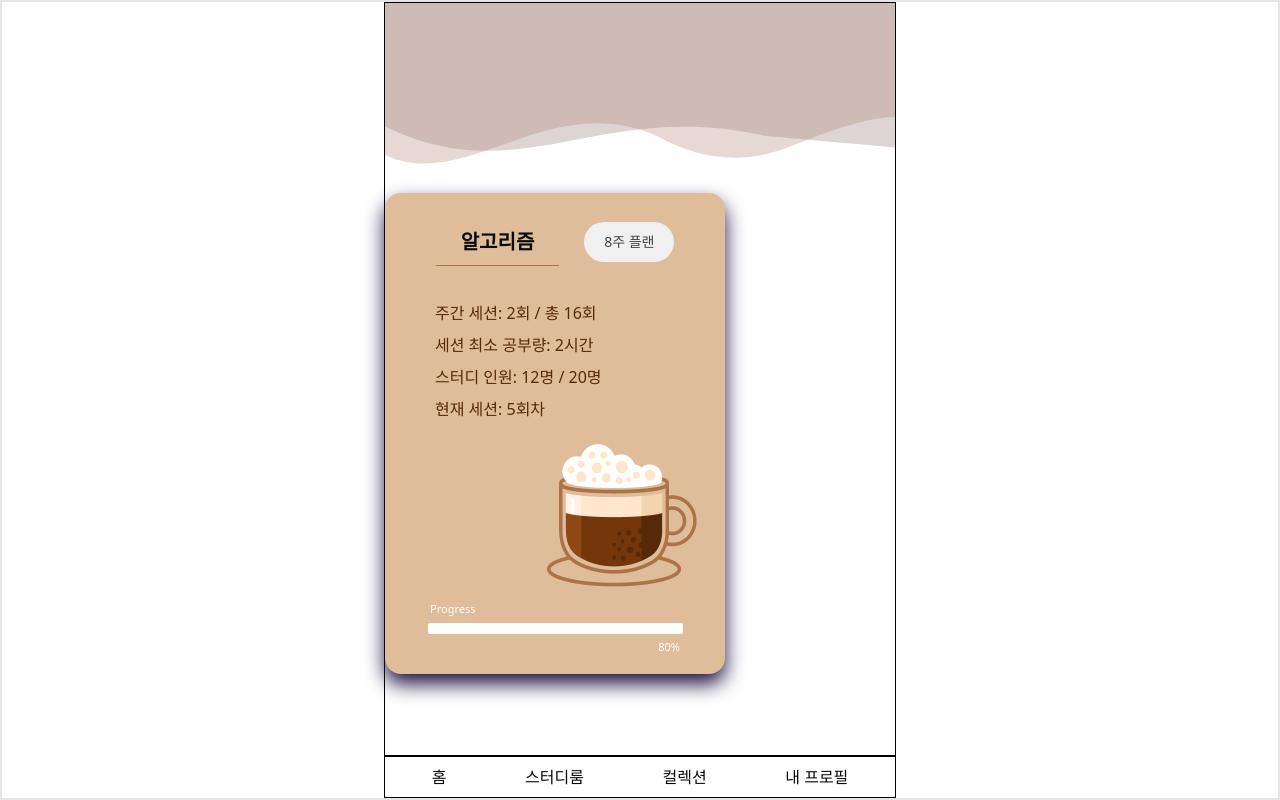
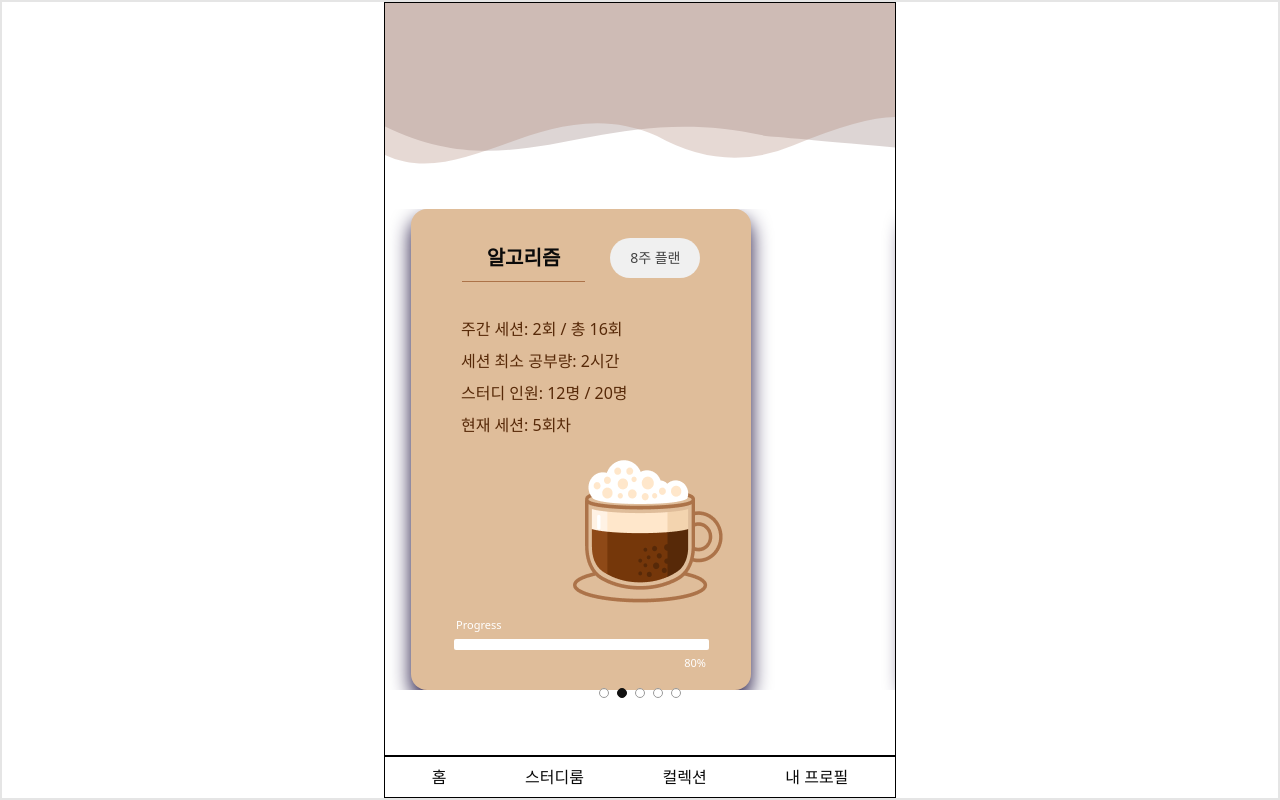
Before and after one commit to StudyMeotsa/FE_React, a React (Vite) app: page /studyroom in a window 1280 px wide. Built offline with nearby package versions, Linux system fonts and the light colour scheme; the HTML template or start-up script is replaced by a standard one.

Commit message:
Feat: Carousel 구현중

```diff
--- a/package.json
+++ b/package.json
@@ -20,6 +20,8 @@
     "react": "^19.1.1",
     "react-dom": "^19.1.1",
     "react-router": "^7.9.5",
+    "react-slick": "^0.31.0",
+    "slick-carousel": "^1.8.1",
     "styled-components": "^6.1.19",
     "tailwind-merge": "^3.3.1",
     "tailwindcss": "^4.1.16",
@@ -30,6 +32,7 @@
     "@types/node": "^24.10.0",
     "@types/react": "^19.1.16",
     "@types/react-dom": "^19.1.9",
+    "@types/react-slick": "^0.23.13",
     "@vitejs/plugin-react": "^5.0.4",
     "babel-plugin-react-compiler": "^19.1.0-rc.3",
     "eslint": "^9.36.0",
--- /dev/null
+++ b/src/components/StudyRoom/Card/CardCarousel.tsx
@@ -0,0 +1,82 @@
+import { useRef, useState, useEffect, useCallback } from 'react';
+import Card from './Card';
+import '@/components/StudyRoom/Card/CardCarouselCss.css';
+
+export default function CardCarousel({ interval = 3000 }) {
+  const trackRef = useRef<HTMLDivElement>(null);
+  const [index, setIndex] = useState(0);
+
+  const cards = Array.from({ length: 5 }, (_, i) => <Card key={i} />);
+  const count = cards.length;
+
+  const clamp = (i: number) => (i + count) % count;
+
+  const scrollTo = useCallback((i: number, behavior: ScrollBehavior = 'smooth') => {
+    const el = trackRef.current;
+    if (!el) return;
+    const child = el.children[i] as HTMLElement;
+    if (child) child.scrollIntoView({ behavior, inline: 'center', block: 'nearest' });
+    setIndex(i);
+  }, []);
+
+  // 수동 스크롤 시 index 동기화
+  useEffect(() => {
+    const el = trackRef.current;
+    if (!el) return;
+
+    const onScroll = () => {
+      const i = Math.round(el.scrollLeft / el.clientWidth);
+      if (i !== index) setIndex(i);
+    };
+
+    el.addEventListener('scroll', onScroll, { passive: true });
+    return () => el.removeEventListener('scroll', onScroll);
+  }, [index]);
+
+  // 자동 슬라이드
+  const [paused, setPaused] = useState(false);
+  useEffect(() => {
+    if (paused || count <= 1) return;
+
+    const id = setInterval(() => {
+      scrollTo(clamp(index + 1));
+    }, interval);
+
+    return () => clearInterval(id);
+  }, [paused, index, count, interval, scrollTo]);
+
+  return (
+    <div
+      className='carousel-container'
+      onMouseEnter={() => setPaused(true)}
+      onMouseLeave={() => setPaused(false)}
+      onTouchStart={() => setPaused(true)}
+      onTouchEnd={() => setPaused(false)}>
+      {/* 카드 트랙 */}
+      <div
+        className='carousel-wrapper'
+        ref={trackRef}>
+        {cards.map((card, i) => (
+          <div
+            className='carousel-item'
+            key={i}>
+            {card}
+          </div>
+        ))}
+      </div>
+
+      {/* 점 인디케이터 */}
+      {count > 1 && (
+        <div className='carousel-indicators'>
+          {cards.map((_, i) => (
+            <button
+              key={i}
+              className={`indicator ${i === index ? 'active' : ''}`}
+              onClick={() => scrollTo(i)}
+            />
+          ))}
+        </div>
+      )}
+    </div>
+  );
+}
--- /dev/null
+++ b/src/components/StudyRoom/Card/CardCarouselCss.css
@@ -0,0 +1,49 @@
+.carousel-container {
+  width: 100%;
+  overflow: hidden;
+  position: relative;
+  padding: 16px 0;
+}
+
+.carousel-wrapper {
+  display: flex;
+  gap: 16px;
+  overflow-x: auto;
+  scroll-snap-type: x mandatory;
+  scroll-behavior: smooth;
+  -webkit-overflow-scrolling: touch;
+  padding: 0 16px;
+
+  /* 스크롤바 숨기기 */
+  scrollbar-width: none; /* Firefox */
+}
+.carousel-wrapper::-webkit-scrollbar {
+  display: none; /* Chrome, Safari */
+}
+
+.carousel-item {
+  flex: 0 0 100%;
+  scroll-snap-align: center;
+}
+
+.carousel-indicators {
+  position: absolute;
+  bottom: 8px;
+  left: 50%;
+  transform: translateX(-50%);
+  display: flex;
+  gap: 8px;
+}
+
+.indicator {
+  width: 10px;
+  height: 10px;
+  border-radius: 50%;
+  border: 1px solid #999;
+  background: rgba(255, 255, 255, 0.7);
+  cursor: pointer;
+}
+.indicator.active {
+  background: #111;
+  border-color: #111;
+}
--- a/src/components/StudyRoom/Card/CardStyled.tsx
+++ b/src/components/StudyRoom/Card/CardStyled.tsx
@@ -7,6 +7,7 @@ export const Container = styled.div`
   justify-content: center;
   width: 340px;
   height: 481px;
+  margin: 0 10px;
   background-color: #dfbd9a;
   border-radius: 16px;
   box-shadow: 0 10px 20px 0 #1c103e;
--- a/src/pages/StudyRoomPage.tsx
+++ b/src/pages/StudyRoomPage.tsx
@@ -1,11 +1,10 @@
 import WaveHeader from '@/components/WaveHeader';
-import Card from '@/components/StudyRoom/Card/Card';
-
+import CardCarousel from '@/components/StudyRoom/Card/CardCarousel';
 export default function StudyRoomPage() {
   return (
     <div>
       <WaveHeader />
-      <Card />
+      <CardCarousel />
     </div>
   );
 }
```
Also changed, not shown: 1 other file (tests, documents, lock files or other folders).
